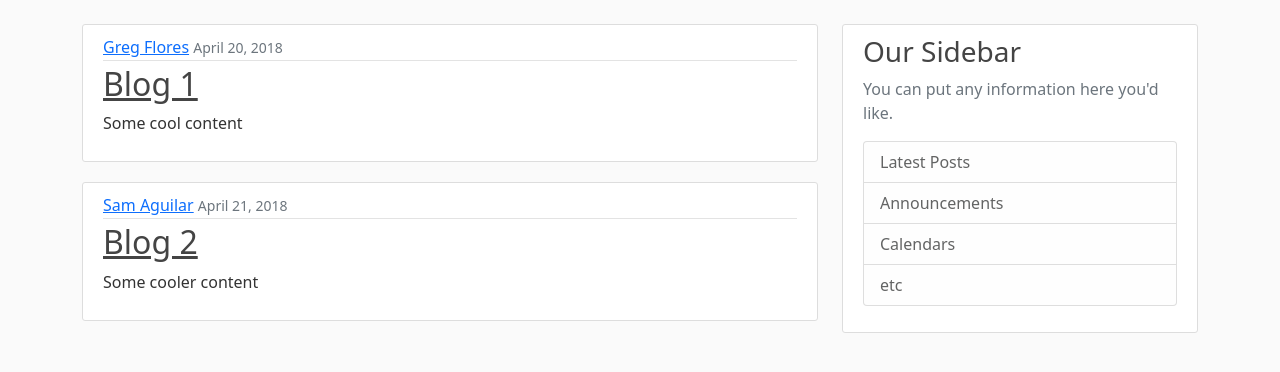
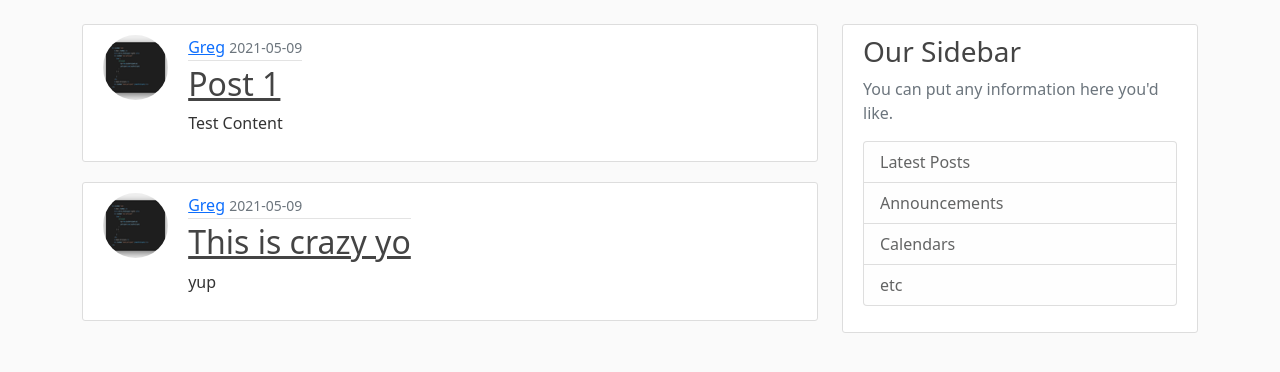
Before and after one commit to gregflores/flask-super-blog, a Flask app: page / in a window 1280 px wide. Shown: the part 56-428 px from the top of the page. Run offline with Flask 2, Linux system fonts and the light colour scheme; data comes from the database, SQL or seed files in the repository; both versions use the stored data as it was after the commit.

Commit message:
Update and delete posts

```diff
--- a/flaskblog/routes.py
+++ b/flaskblog/routes.py
@@ -1,30 +1,17 @@
 import secrets
 import os
 from PIL import Image
-from flask import render_template, url_for, flash, redirect, request
+from flask import render_template, url_for, flash, redirect, request, abort
 from flaskblog import app, db, bcrypt
 from flaskblog.forms import RegistrationForm, LoginForm, UpdateAccountForm, PostForm
 from flaskblog.models import User, Post
 from flask_login import login_user, current_user, logout_user, login_required
 
-posts= [
-    {
-        'author': 'Greg Flores',
-        'title': 'Blog 1',
-        'content': 'Some cool content',
-        'date_posted': 'April 20, 2018'
-    },
-    {
-        'author': 'Sam Aguilar',
-        'title': 'Blog 2',
-        'content': 'Some cooler content',
-        'date_posted': 'April 21, 2018'
-    }
-]
 
 @app.route('/')
 @app.route('/home')
 def home():
+    posts = Post.query.all()
     return render_template('home.html.j2', posts = posts)
 
 @app.route('/about')
@@ -100,6 +87,42 @@ def account():
 def new_post():
     form = PostForm()
     if form.validate_on_submit():
+        post = Post(title=form.title.data, content=form.content.data, author=current_user)
+        db.session.add(post)
+        db.session.commit()
         flash('Post has been created', 'success')
         return redirect(url_for('home'))
-    return render_template('create_post.html.j2', title='New Post', form=form)
+    return render_template('create_post.html.j2', title='New Post', form=form, legend='New Post')
+
+@app.route('/post/<int:post_id>')
+def post(post_id):
+    post = Post.query.get_or_404(post_id)
+    return render_template('post.html.j2', title=post.title, post=post)
+
+@app.route('/post/<int:post_id>/update', methods=['GET', 'POST'])
+@login_required
+def update_post(post_id):
+    post = Post.query.get_or_404(post_id)
+    if post.author != current_user:
+        abort(403)
+    form=PostForm()
+    if form.validate_on_submit():
+        post.title = form.title.data
+        post.content = form.content.data
+        db.session.commit()
+        flash('Your post has been updated', 'success')
+        return redirect(url_for('post', post_id=post.id))
+    elif request.method == 'GET':
+        form.title.data = post.title
+        form.content.data = post.content
+    return render_template('create_post.html.j2', title='Update Post', form=form, legend='Update Post')
+
+@app.route('/post/<int:post_id>/delete', methods=['POST'])
+def delete_post(post_id):
+    post = Post.query.get_or_404(post_id)
+    if post.author != current_user:
+        abort(403)
+    db.session.delete(post)
+    db.session.commit()
+    flash('Your Post has been deleted.', 'success')
+    return redirect(url_for('home'))
--- a/flaskblog/static/main.css
+++ b/flaskblog/static/main.css
@@ -54,6 +54,8 @@ a.article-title:hover {
 	height: 65px;
 	width: 65px;
 	margin-right: 16px;
+	display: inline;
+	vertical-align: top;
 }
 
 .article-metadata {
@@ -91,3 +93,12 @@ a.article-title:hover {
 .pic-block {
 	display: inline;
 }
+
+.article-home-page {
+	display: inline-block;
+}
+
+.title-inline {
+	display: inline-block;
+	margin-top: 10px;
+}
--- a/flaskblog/templates/create_post.html.j2
+++ b/flaskblog/templates/create_post.html.j2
@@ -4,7 +4,7 @@
     <form action="" method="post">
         {{ form.hidden_tag() }}
         <fieldset class="form-group">
-            <legend class="border-bottom mb-4">New Post</legend>
+            <legend class="border-bottom mb-4">{{ legend }}</legend>
             <div class="form-group">
                 {{ form.title.label(class="form-control-label") }}
                 {% if form.title.errors %}
--- a/flaskblog/templates/home.html.j2
+++ b/flaskblog/templates/home.html.j2
@@ -2,12 +2,13 @@
 {% block content %}
     {% for post in posts %}
         <article class="media content-section">
-            <div class="media-body">
+            <img class="rounded-circle article-img" src="{{ url_for('static', filename='profile_pics/' + post.author.image_file) }}" alt="Profile Picture">
+            <div class="media-body article-home-page">
                 <div class="article-metadata">
-                    <a class="mr-2" href="#">{{ post.author }}</a>
-                    <small class="text-muted">{{ post.date_posted }}</small>
+                    <a class="mr-2" href="#">{{ post.author.username }}</a>
+                    <small class="text-muted">{{ post.date_posted.strftime('%Y-%m-%d') }}</small>
                 </div>
-                <h2><a class="article-title" href="#">{{ post.title }}</a></h2>
+                <h2><a class="article-title" href="{{ url_for('post', post_id=post.id) }}">{{ post.title }}</a></h2>
                 <p class="article-content">{{ post.content }}</p>
             </div>
         </article>
```
Also changed, not shown: flaskblog/templates/post.html.j2 (added, +41 -0 lines), flaskblog/site.db.
